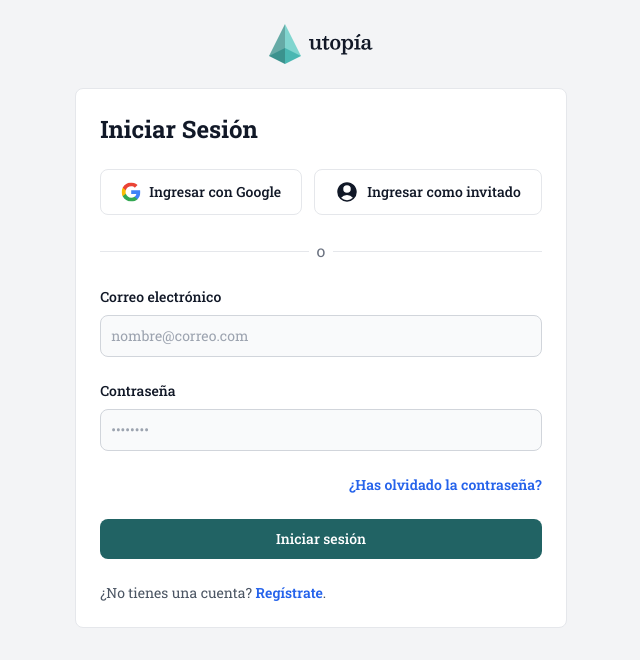
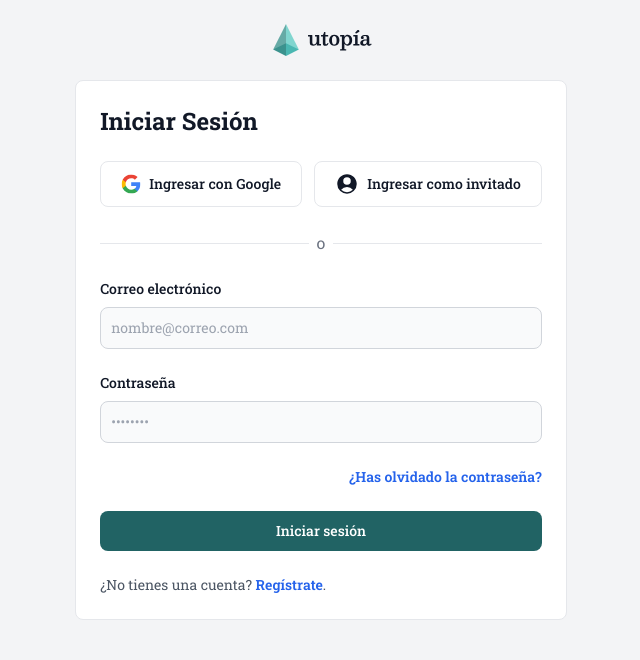
Before and after one commit to RdrBux/utopia, a Next.js app: page /login in a window 1280 px wide. Shown: the top 660 px of the page, without its empty margins (319-959 px from the left). Built offline with nearby package versions, Linux system fonts and the light colour scheme.

Commit message:
Make logo icon smaller

```diff
--- a/src/app/ui/logo.tsx
+++ b/src/app/ui/logo.tsx
@@ -2,8 +2,8 @@ import Link from "next/link";
 
 export default function Logo() {
 	return (
-		<Link href='/' className="flex items-center gap-2">
-			<svg width="32" height="40" viewBox="0 0 32 40" fill="none" xmlns="http://www.w3.org/2000/svg">
+		<Link href='/' className="flex items-center gap-1.5">
+			<svg className="w-8 h-8" width="32" height="40" viewBox="0 0 32 40" fill="none" xmlns="http://www.w3.org/2000/svg">
 				<path fillRule="evenodd" clipRule="evenodd" d="M16 32H32L16 0H16V32Z" fill="#80D5CF" />
 				<path fillRule="evenodd" clipRule="evenodd" d="M16 0L0 32H16L16 0Z" fill="#66AAA6" />
 				<path d="M9.53991e-08 32L16 24L16 40L9.53991e-08 32Z" fill="#3B928E" />
```
